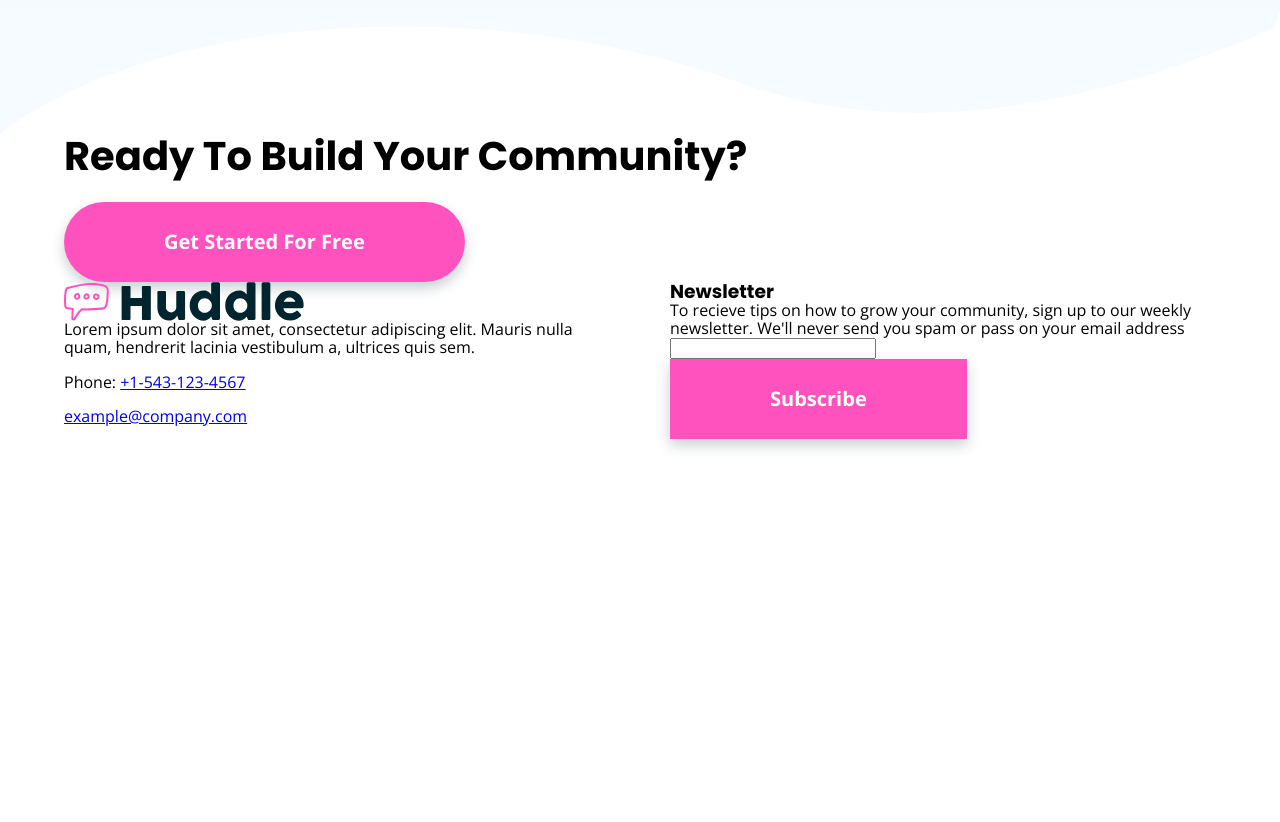
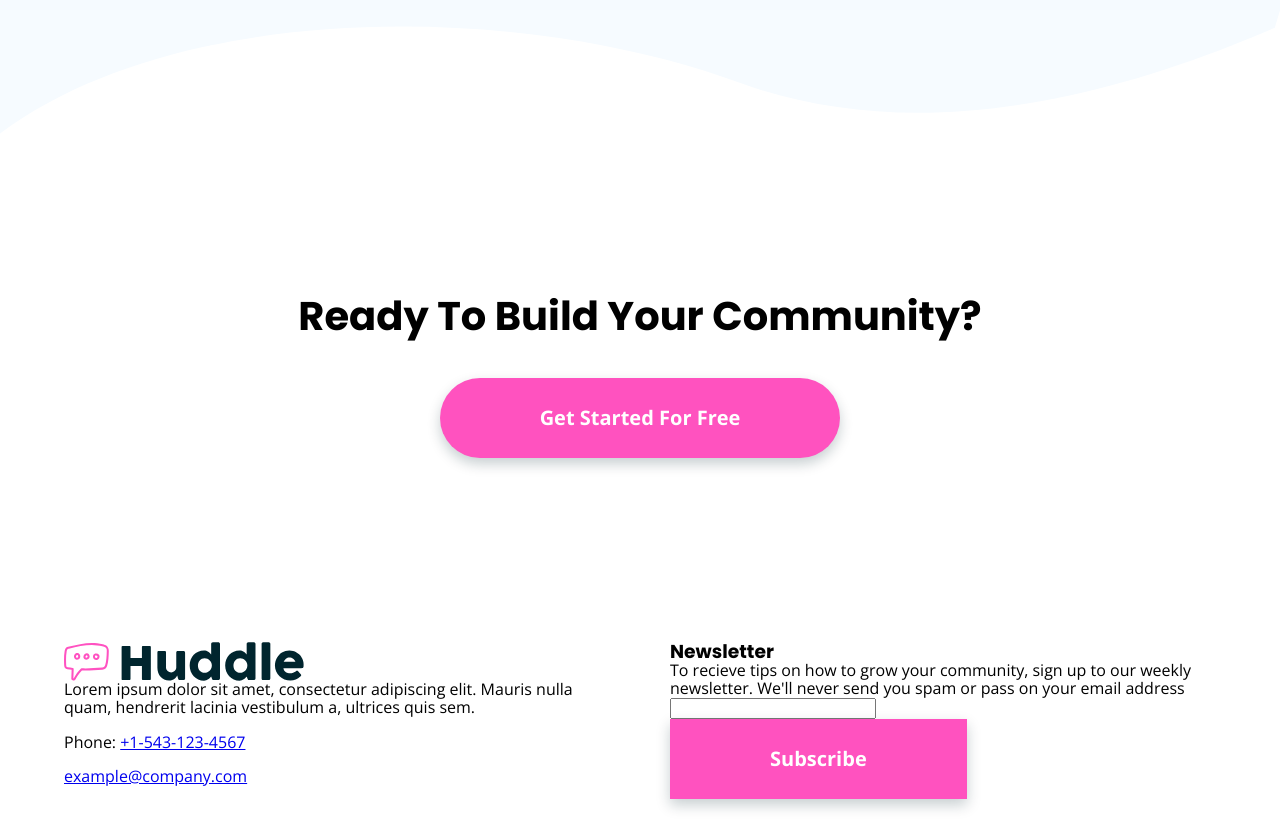
Before and after one commit to karolbanat/huddle-landing-page-with-curved-sections, a website: page index.html in a window 1280 px wide. Shown: the part 4020-4842 px from the top of the page. Before the commit the page ends 4482 px from the top, so only its background shows below. Drawn offline with nearby package versions, Linux system fonts and the light colour scheme.

Commit message:
Styling ready section

```diff
--- a/index.html
+++ b/index.html
@@ -114,7 +114,7 @@
 		</section>
 
 		<section class="section ready">
-			<h2 class="section__heading">Ready To Build Your Community?</h2>
+			<h2 class="section__heading ready__heading">Ready To Build Your Community?</h2>
 			<button class="btn btn--primary btn--round">Get Started For Free</button>
 		</section>
 	</main>
--- /dev/null
+++ b/src/sass/components/_ready.scss
@@ -0,0 +1,17 @@
+.ready {
+	padding-block: 5.25em 15.5em;
+	text-align: center;
+
+	@media (min-width: $small-bp) {
+		padding-block: 10em 11.5em;
+	}
+
+	&__heading {
+		margin-bottom: 5rem;
+		font-size: clamp(2.4rem, 5vw, 4rem);
+
+		@media (min-width: $small-bp) {
+			margin-bottom: 4rem;
+		}
+	}
+}
--- a/src/sass/main.scss
+++ b/src/sass/main.scss
@@ -13,3 +13,4 @@
 @import './components/grow';
 @import './components/conversations';
 @import './components/users';
+@import './components/ready';
```
Also changed, not shown: dist/css/main.min.css.
